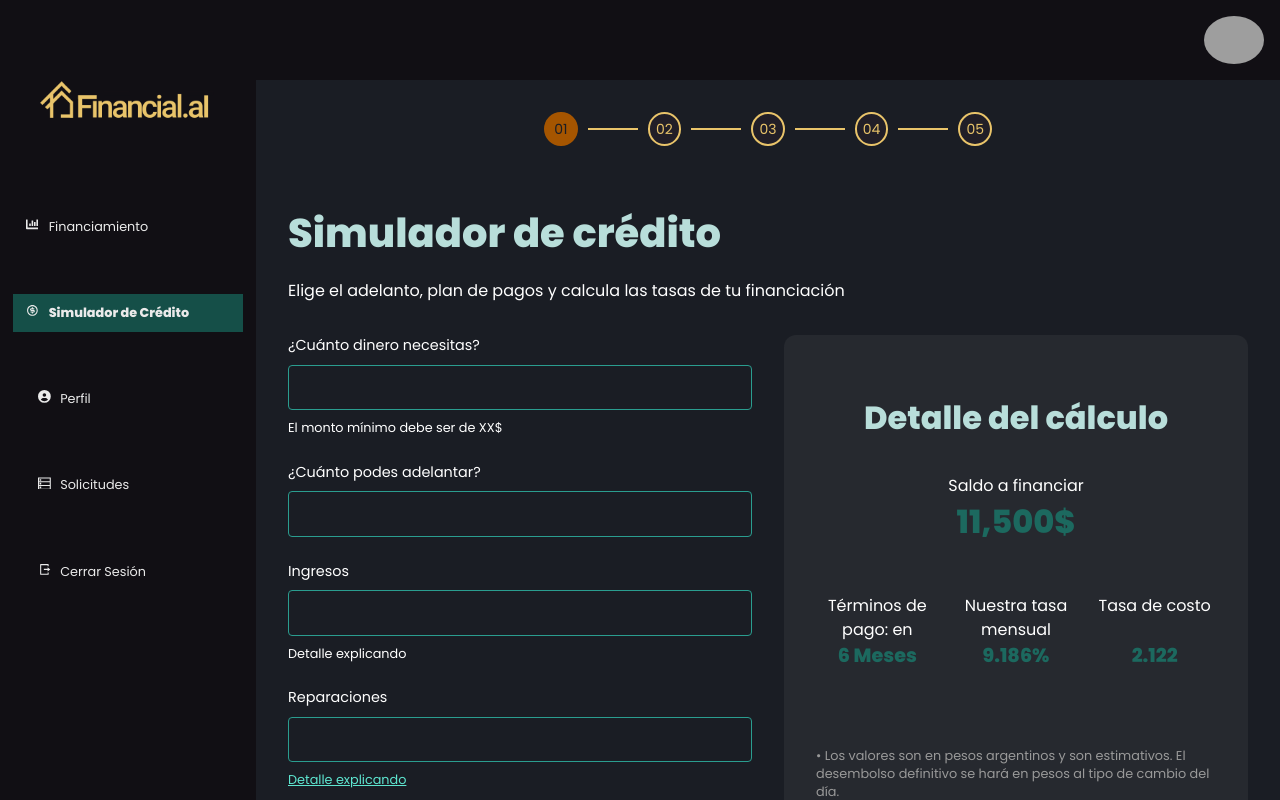
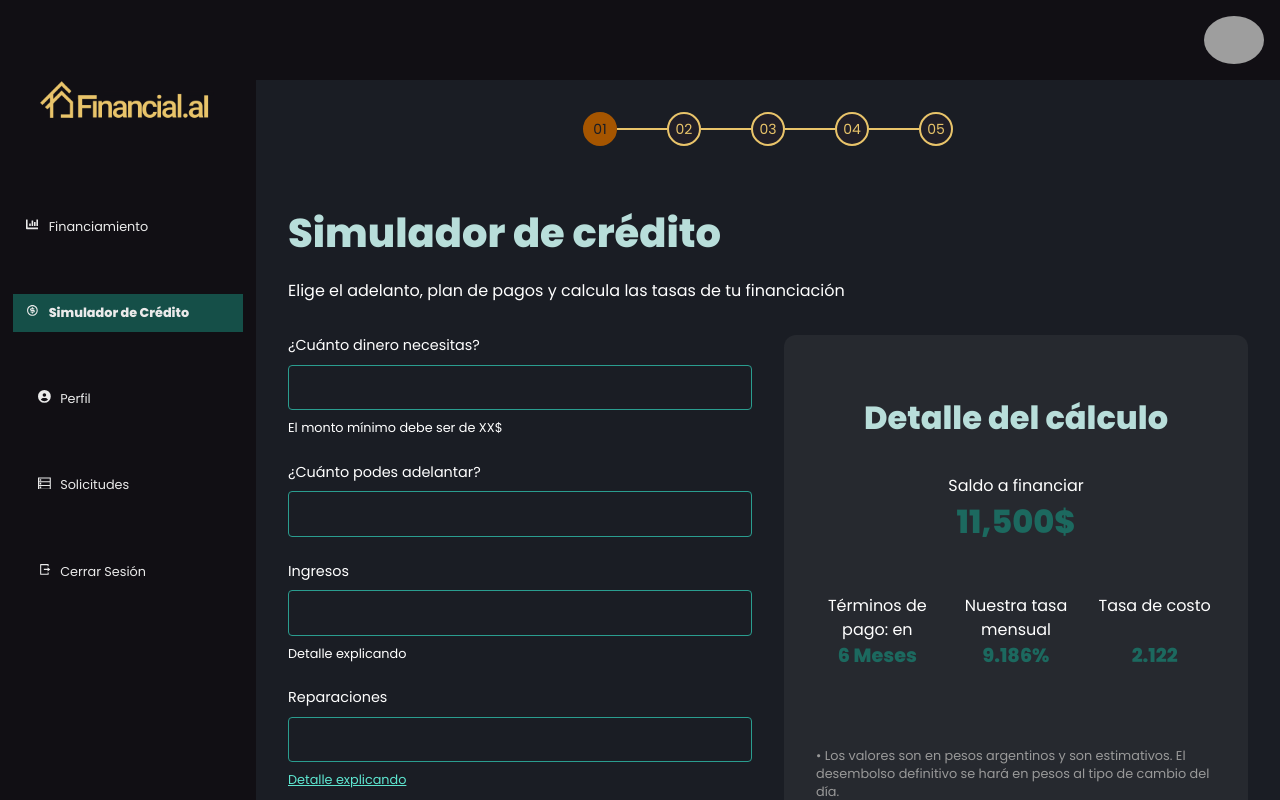
Before and after one commit to No-Country-simulation/h3-17-proptech, a React (Vite) app in the folder client/: page /user/buyer/credit-simulator in a window 1280 px wide. Shown: the top 800 px of the page. Built offline with nearby package versions, Linux system fonts and the light colour scheme; grey boxes are pictures that could not be loaded.

Commit message:
modify<pages/creditSimulator>fix with and margins

```diff
--- a/client/src/pages/creditSimulator/credit-simulator.css
+++ b/client/src/pages/creditSimulator/credit-simulator.css
@@ -13,9 +13,7 @@
   align-items: center;
   justify-content: center;
   margin-bottom: 2rem;
-  width: 35vw;
   position: relative;
-
 }
 
 .step {
@@ -40,7 +38,8 @@
   width: 50px;
   height: 2px;
   background-color: var(--Secundario);
-  margin: 0 10px;
+  margin-inline: 0;
+  margin-block: 10px;
 }
 
 h1 {
@@ -96,7 +95,7 @@ h1 {
   cursor: pointer;
 }
 
-.detail{
+.detail {
   font-size: 0.8rem;
 }
 
@@ -166,7 +165,7 @@ h1 {
   display: block;
 }
 
-.calculation-details .tea{
+.calculation-details .tea {
   justify-content: space-between;
   display: flex;
   flex-direction: column;
```
